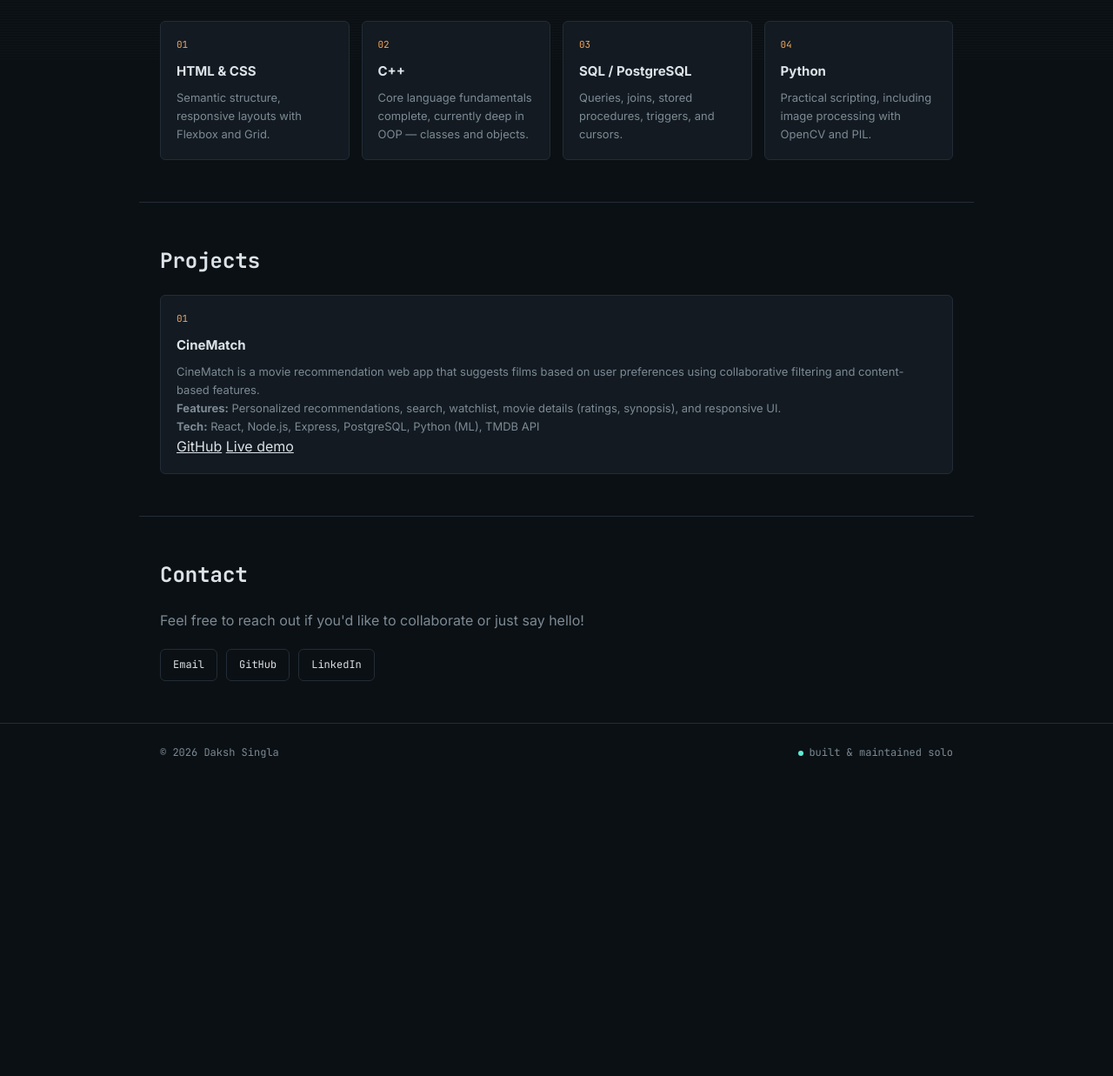
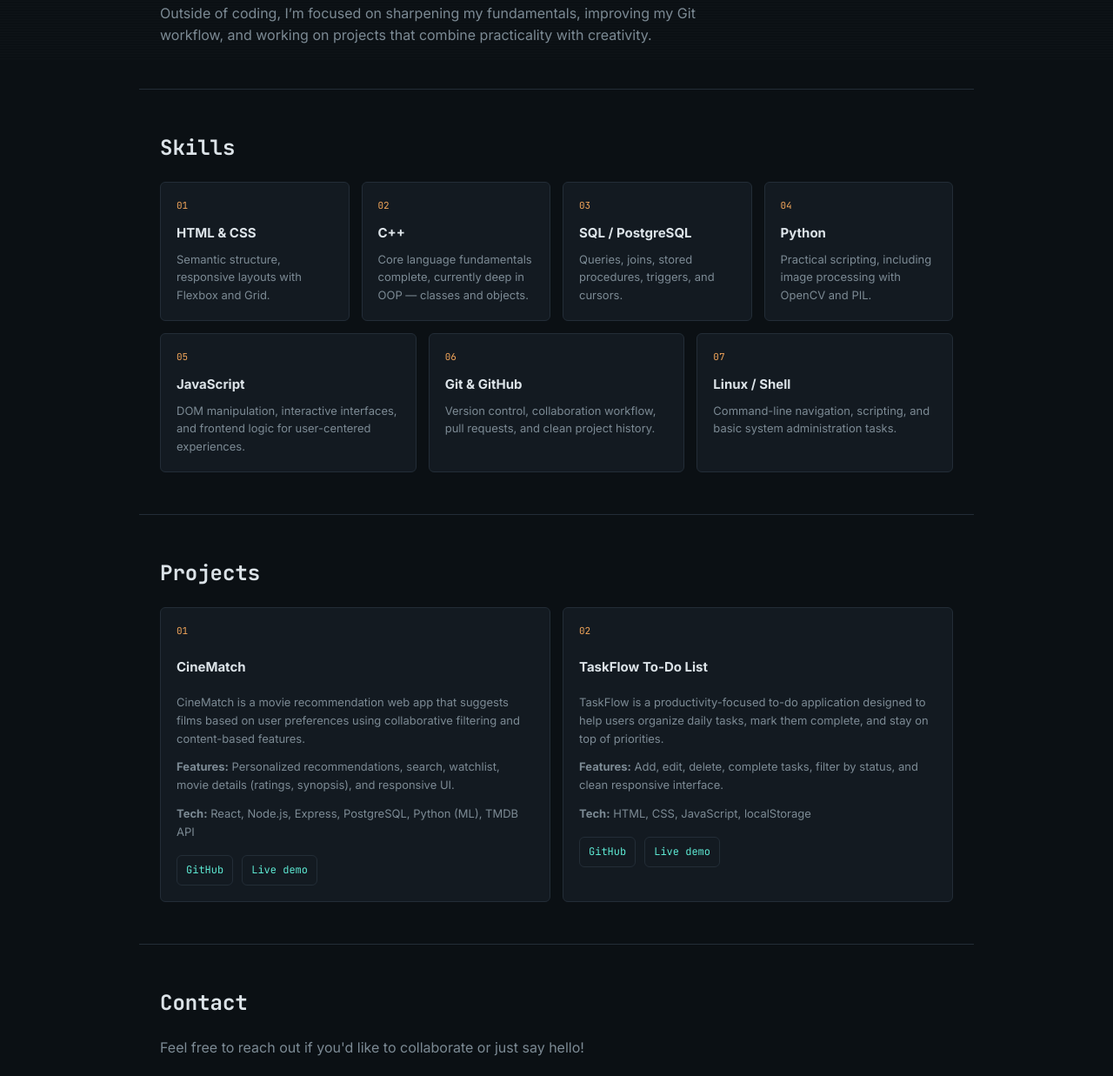
Before and after one commit to Mrzaeron/Portfolio_daksh, a plain HTML site: page index.html in a window 1280 px wide. Shown: the part 731-1968 px from the top of the page at 87% size. Before the commit the page ends 1631 px from the top, so only its background shows below. Drawn offline with Linux system fonts and the light colour scheme.

Commit message:
Update portfolio sections and project list
Co-authored-by: Copilot <223556219+Copilot@users.noreply.github.com>

```diff
--- a/index.html
+++ b/index.html
@@ -55,6 +55,8 @@
         <h2>About</h2>
         <div class="about-grid">
             <p>I'm Daksh — a Software &amp; AI Engineering student at Lovely Professional University with a growing interest in cybersecurity. I like understanding how things break before I understand how to build them properly, which is a big part of why security pulled me in.</p>
+            <p>I enjoy turning ideas into working digital products, whether that means building UI, designing logic, or learning the tooling behind a clean developer workflow. I’m especially interested in full-stack development, problem-solving, and exploring how AI can improve the way software is built and used.</p>
+            <p>Outside of coding, I’m focused on sharpening my fundamentals, improving my Git workflow, and working on projects that combine practicality with creativity.</p>
         </div>
     </section>
 
@@ -80,6 +82,21 @@
                 <span class="card-index">04</span>
                 <h3>Python</h3>
                 <p>Practical scripting, including image processing with OpenCV and PIL.</p>
+            </div>
+            <div class="card">
+                <span class="card-index">05</span>
+                <h3>JavaScript</h3>
+                <p>DOM manipulation, interactive interfaces, and frontend logic for user-centered experiences.</p>
+            </div>
+            <div class="card">
+                <span class="card-index">06</span>
+                <h3>Git &amp; GitHub</h3>
+                <p>Version control, collaboration workflow, pull requests, and clean project history.</p>
+            </div>
+            <div class="card">
+                <span class="card-index">07</span>
+                <h3>Linux / Shell</h3>
+                <p>Command-line navigation, scripting, and basic system administration tasks.</p>
             </div>
         </div>
 
@@ -114,6 +131,18 @@
                     <a href="https://cinematch-cyan-omega.vercel.app/" target="_blank" rel="noopener">Live demo</a>
                 </div>
             </div>
+
+            <div class="card project-card">
+                <span class="card-index">02</span>
+                <h3>TaskFlow To-Do List</h3>
+                <p>TaskFlow is a productivity-focused to-do application designed to help users organize daily tasks, mark them complete, and stay on top of priorities.</p>
+                <p><strong>Features:</strong> Add, edit, delete, complete tasks, filter by status, and clean responsive interface.</p>
+                <p><strong>Tech:</strong> HTML, CSS, JavaScript, localStorage</p>
+                <div class="project-links">
+                    <a href="#" target="_blank" rel="noopener">GitHub</a>
+                    <a href="#" target="_blank" rel="noopener">Live demo</a>
+                </div>
+            </div>
         </div>
     </section>
 
--- a/style.css
+++ b/style.css
@@ -314,6 +314,39 @@ nav a:hover { color: var(--accent); }
     color: var(--text-dim);
 }
 
+.project-card {
+    display: flex;
+    flex-direction: column;
+    gap: 10px;
+}
+
+.project-card p + p {
+    margin-top: 2px;
+}
+
+.project-links {
+    display: flex;
+    flex-wrap: wrap;
+    gap: 10px;
+    margin-top: 6px;
+}
+
+.project-links a {
+    font-family: var(--mono);
+    font-size: 12px;
+    color: var(--accent);
+    text-decoration: none;
+    border: 1px solid var(--border);
+    padding: 7px 10px;
+    border-radius: var(--radius);
+    transition: border-color 0.2s ease, color 0.2s ease;
+}
+
+.project-links a:hover {
+    border-color: var(--accent);
+    color: var(--accent-2);
+}
+
 .project-card.placeholder {
     border-style: dashed;
 }
```
